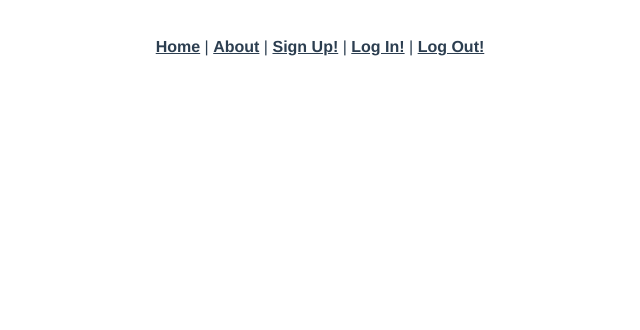
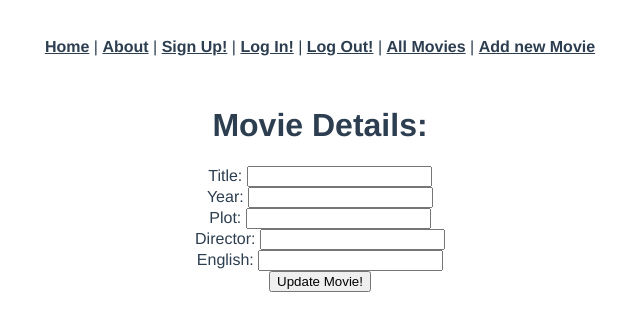
Before and after one commit to mark-francisco/movie-vue-app, a Vue app: page /movies/1/edit in a window 1280 px wide. Shown: the top 330 px of the page, without its empty margins (320-960 px from the left). Built offline with nearby package versions, Linux system fonts and the light colour scheme; no server answers.

Commit message:
Submit wk7 wedn hw: Add complete multi-page RESTful Vue site

```diff
--- a/src/App.vue
+++ b/src/App.vue
@@ -11,6 +11,10 @@
       <!-- <a href="/login">Log In!</a> -->
       |
       <router-link to="/logout">Log Out!</router-link>
+      |
+      <router-link to="/movies">All Movies</router-link>
+      |
+      <router-link to="/movies/new">Add new Movie</router-link>
     </div>
     <router-view />
   </div>
--- a/src/router/index.js
+++ b/src/router/index.js
@@ -4,6 +4,10 @@ import Home from "../views/Home.vue";
 import SignUp from "../views/Signup.vue";
 import LogIn from "../views/Login.vue";
 import LogOut from "../views/Logout.vue";
+import MoviesIndex from "../views/MoviesIndex.vue";
+import MoviesNew from "../views/MoviesNew.vue";
+import MoviesShow from "../views/MoviesShow.vue";
+import MoviesEdit from "../views/MoviesEdit.vue";
 
 Vue.use(VueRouter);
 
@@ -36,6 +40,26 @@ const routes = [
     name: "Logout",
     component: LogOut,
   },
+  {
+    path: "/movies",
+    name: "movies-index",
+    component: MoviesIndex,
+  },
+  {
+    path: "/movies/new",
+    name: "movies-new",
+    component: MoviesNew,
+  },
+  {
+    path: "/movies/:id",
+    name: "movies-show",
+    component: MoviesShow,
+  },
+  {
+    path: "/movies/:id/edit",
+    name: "movies-edit",
+    component: MoviesEdit,
+  },
 ];
 
 const router = new VueRouter({
--- a/src/views/Home.vue
+++ b/src/views/Home.vue
@@ -77,7 +77,7 @@ export default {
     indexMovies: function () {
       axios.get("/api/movies").then((res) => {
         this.movies = res.data;
-        console.log("INDEX of Movies:", this.movies);
+        // console.log("INDEX of Movies:", this.movies);
       });
     },
     createMovie: function () {
--- /dev/null
+++ b/src/views/MoviesEdit.vue
@@ -0,0 +1,60 @@
+<template>
+  <div class="movies-edit">
+    <form v-on:submit.prevent="updateMovie(movie)">
+      <h1>Movie Details:</h1>
+      <div class="form-group">
+        Title:
+        <input type="text" v-model="movie.title" />
+      </div>
+      <div class="form-group">
+        Year:
+        <input type="text" v-model="movie.year" />
+      </div>
+      <div class="form-group">
+        Plot:
+        <input type="text" v-model="movie.plot" />
+      </div>
+      <div class="form-group">
+        Director:
+        <input type="text" v-model="movie.director" />
+      </div>
+      <div class="form-group">
+        English:
+        <input type="text" v-model="movie.english" />
+      </div>
+      <input type="submit" value="Update Movie!" />
+    </form>
+  </div>
+</template>
+<style></style>
+<script>
+import axios from "axios";
+
+export default {
+  data: function () {
+    return {
+      movie: {},
+    };
+  },
+  created: function () {
+    axios.get(`/api/movies/${this.$route.params.id}`).then((res) => {
+      this.movie = res.data;
+    });
+  },
+  methods: {
+    updateMovie: function (movie) {
+      let params = {
+        title: movie.title,
+        year: movie.year,
+        plot: movie.plot,
+        director: movie.director,
+        english: movie.english,
+      };
+      axios.patch(`/api/movies/${movie.id}`, params).then(() => {
+        // this.movie gets set in the GET request from the "created" lifecycle
+        this.$router.push("/movies/" + this.movie.id);
+      });
+    },
+  },
+};
+</script>
--- /dev/null
+++ b/src/views/MoviesIndex.vue
@@ -0,0 +1,38 @@
+<template>
+  <div class="movies-index">
+    <h2>All Movies!</h2>
+    <div v-for="movie in movies" v-bind:key="movie.id">
+      <ul>
+        <p>ID: {{ movie.id }}</p>
+        <p>Title: {{ movie.title }} ({{ movie.year }})</p>
+        <!-- movie.id is an accessible attribute that comes back from the INDEX GET request and v-for loop -->
+        <router-link v-bind:to="`/movies/${movie.id}`"><button>More Info:</button></router-link>
+        <hr />
+      </ul>
+    </div>
+  </div>
+</template>
+<style></style>
+<script>
+import axios from "axios";
+
+export default {
+  data: function () {
+    return {
+      message: "Welcome to Vue.js!",
+      movies: [],
+    };
+  },
+  created: function () {
+    this.indexMovies();
+  },
+  methods: {
+    indexMovies: function () {
+      axios.get("/api/movies").then((res) => {
+        this.movies = res.data;
+        // console.log("INDEX of Movies:", this.movies);
+      });
+    },
+  },
+};
+</script>
--- /dev/null
+++ b/src/views/MoviesNew.vue
@@ -0,0 +1,56 @@
+<template>
+  <div class="movies-new">
+    <h2>Create a Movie!</h2>
+    <!-- create input fields -->
+    <!-- link those input fields to params variable using v-model -->
+    <form>
+      <label for="title">Title:</label>
+      <input v-model="newMovieTitle" type="text" id="title" name="title" />
+      <br />
+      <label for="year">Year:</label>
+      <input v-model="newMovieYear" type="text" id="year" name="year" />
+      <br />
+      <label for="plot">Plot:</label>
+      <input v-model="newMoviePlot" type="text" id="plot" name="plot" />
+      <br />
+      <label for="director">Director:</label>
+      <input v-model="newMovieDirector" type="text" id="director" name="director" />
+      <br />
+      <label for="english">English:</label>
+      <input v-model="newMovieEnglish" type="text" id="english" name="english" />
+      <br />
+    </form>
+    <button v-on:click="createMovie()">Create!</button>
+  </div>
+</template>
+<style></style>
+<script>
+import axios from "axios";
+
+export default {
+  data: function () {
+    return {
+      newMovieTitle: "",
+      newMovieYear: "",
+      newMoviePlot: "",
+      newMovieDirector: "",
+      newMovieEnglish: "",
+    };
+  },
+  created: function () {},
+  methods: {
+    createMovie: function () {
+      let params = {
+        title: this.newMovieTitle,
+        year: this.newMovieYear,
+        plot: this.newMoviePlot,
+        director: this.newMovieDirector,
+        english: this.newMovieEnglish,
+      };
+      axios.post("/api/movies", params).then(() => {
+        this.$router.push("/movies");
+      });
+    },
+  },
+};
+</script>
--- /dev/null
+++ b/src/views/MoviesShow.vue
@@ -0,0 +1,41 @@
+<template>
+  <div class="movies-show">
+    <h1>Movie Details:</h1>
+    <p>ID: {{ currentMovie.id }}</p>
+    <p>Title: {{ currentMovie.title }}</p>
+    <p>Year: {{ currentMovie.year }}</p>
+    <p>Plot: {{ currentMovie.plot }}</p>
+    <p>Director: {{ currentMovie.director }}</p>
+    <p>English: {{ currentMovie.english }}</p>
+    <p>Genres: {{ currentMovie.genres }}</p>
+    <router-link v-bind:to="`/movies/${currentMovie.id}/edit`"><button>Edit this Movie:</button></router-link>
+    <button v-on:click="destroyMovie(currentMovie)">Delete this Movie:</button>
+  </div>
+</template>
+<style></style>
+<script>
+import axios from "axios";
+
+export default {
+  data: function () {
+    return {
+      currentMovie: "",
+    };
+  },
+  created: function () {
+    this.showMovie();
+  },
+  methods: {
+    showMovie: function () {
+      axios.get(`/api/movies/${this.$route.params.id}`).then((res) => {
+        this.currentMovie = res.data;
+      });
+    },
+    destroyMovie: function (movie) {
+      axios.delete(`/api/movies/${movie.id}`).then(() => {
+        this.$router.push("/movies");
+      });
+    },
+  },
+};
+</script>
```
